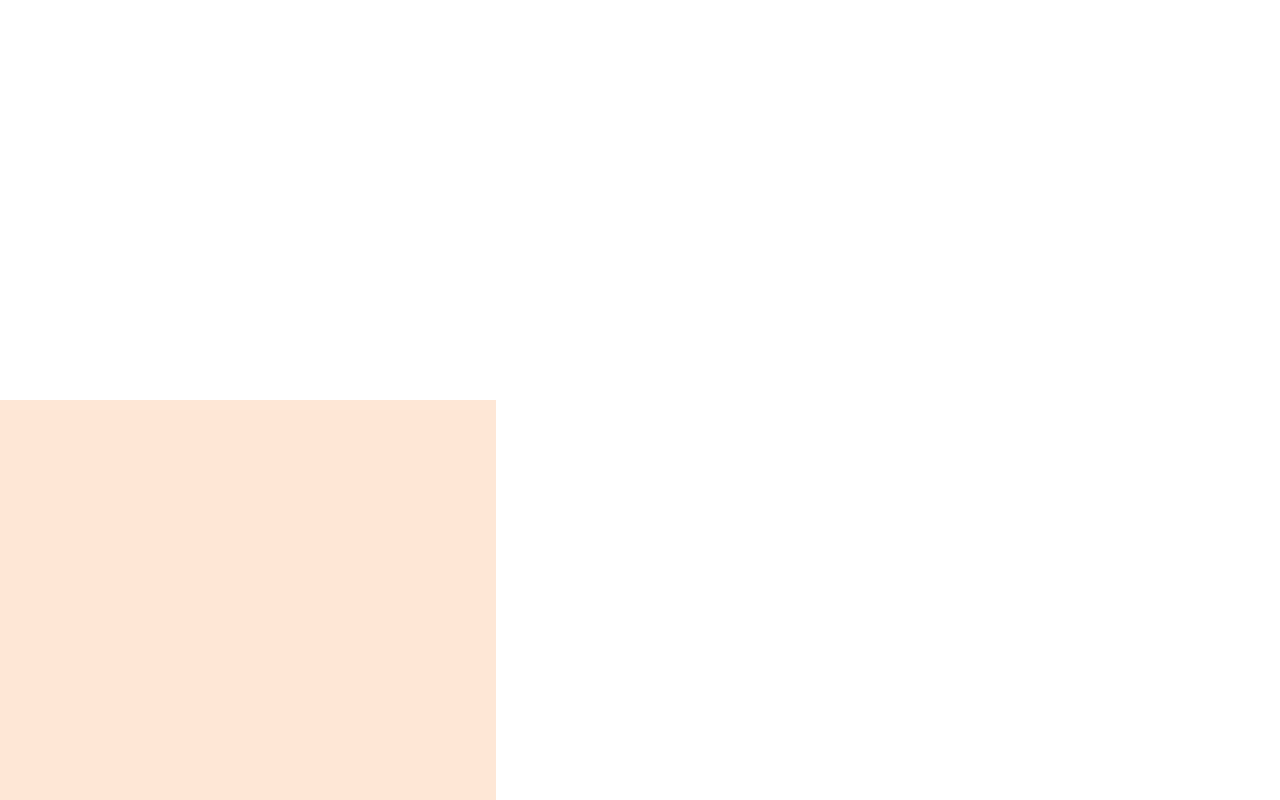
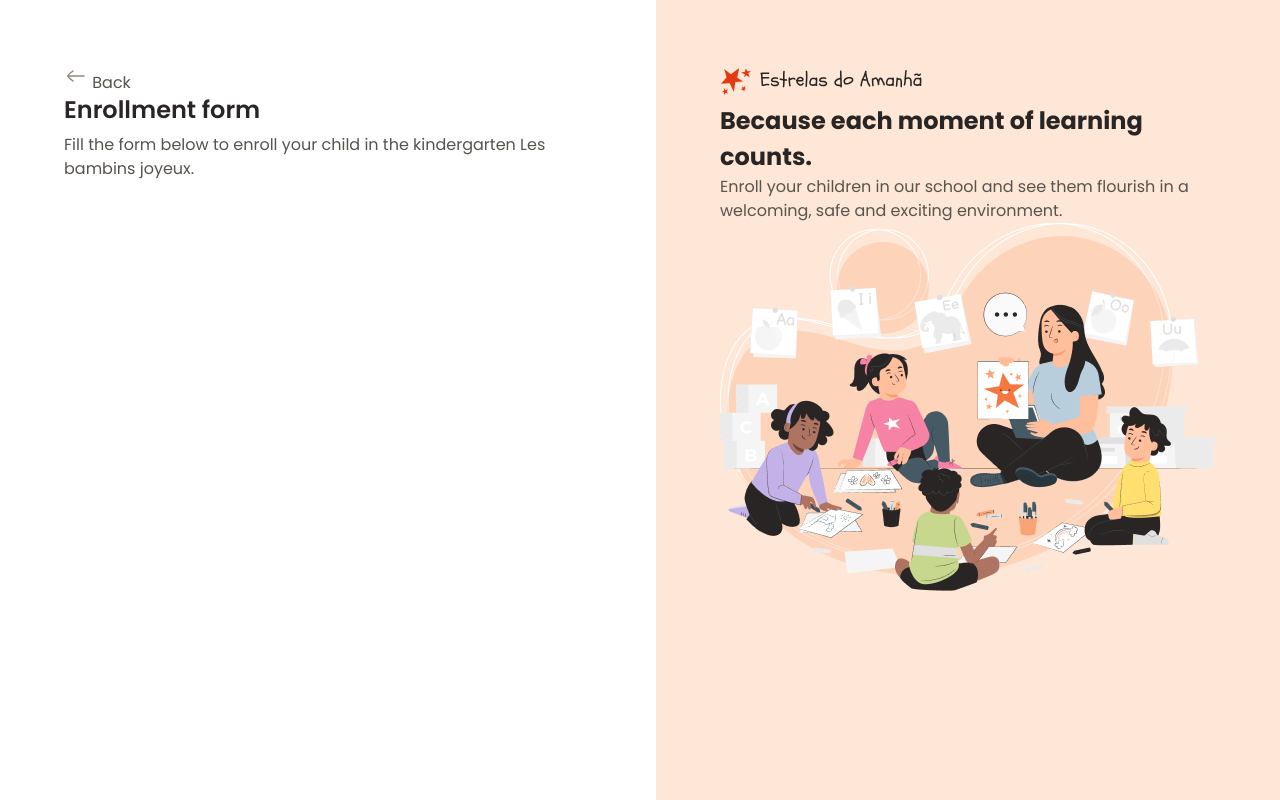
Before and after one commit to brossavictor/form, a plain HTML site: page index.html in a window 1280 px wide. Drawn offline with Linux system fonts and the light colour scheme.

Commit message:
initial main and aside contents

```diff
--- a/index.html
+++ b/index.html
@@ -17,10 +17,36 @@
 	<body>
 		<div id="app">
 			<main>
-				<div class="main-container"></div>
+				<div class="main-container">
+					<div class="back">
+						<img src="assets/icons/arrow-left-02.svg" alt="back" />
+						<span>Back</span>
+					</div>
+
+					<h1>Enrollment form</h1>
+					<p>
+						Fill the form below to enroll your child in the kindergarten Les
+						bambins joyeux.
+					</p>
+				</div>
 			</main>
+
 			<aside>
-				<div class="aside-container"></div>
+				<div class="aside-container">
+					<header>
+						<img src="assets/logo.svg" alt="logo" />
+						<h2>Because each moment of<span> learning </span>counts.</h2>
+						<p>
+							Enroll your children in our school and see them flourish in a
+							welcoming, safe and exciting environment.
+						</p>
+					</header>
+
+					<img
+						src="assets/illustration.png"
+						alt="teacher and kids sharing a moment of learning"
+					/>
+				</div>
 			</aside>
 		</div>
 	</body>
--- a/styles/global.css
+++ b/styles/global.css
@@ -24,4 +24,17 @@
 
 body {
 	overflow: hidden;
+
+	font: var(--text);
+	color: var(--text-secondary);
 }
+
+h1,
+h2 {
+	color: var(--text-primary);
+}
+
+img {
+	max-width: 100%;
+	height: auto;
+}
--- a/styles/layout.css
+++ b/styles/layout.css
@@ -1,6 +1,6 @@
 #app {
 	display: grid;
-	grid-template-columns: 51.25 48.75;
+	grid-template-columns: 51.25% 48.75%;
 
 	height: 100vh;
 	overflow: hidden;
@@ -14,11 +14,38 @@ main {
 		max-width: 33rem;
 		margin-left: auto;
 	}
+
+	&.back {
+		display: flex;
+		align-items: center;
+		gap: 0.5rem;
+		margin-bottom: 1.5rem;
+	}
+
+	& h1 {
+		font: 600 1.5rem/1.25 var(--font-family);
+		margin-bottom: 0.5rem;
+	}
 }
 
 aside {
 	background-color: var(--surface-secondary);
 	padding: 4rem;
 
-	max-width: 31rem;
+	&.aside-container {
+		max-width: 31rem;
+
+		& > img {
+			margin-top: 2rem;
+		}
+	}
+
+	&h2 {
+		font: 600 2.5rem/1.25 var(--font-family);
+		margin-bottom: 0.5rem;
+
+		&span {
+			color: var(--text-highlight);
+		}
+	}
 }
```
